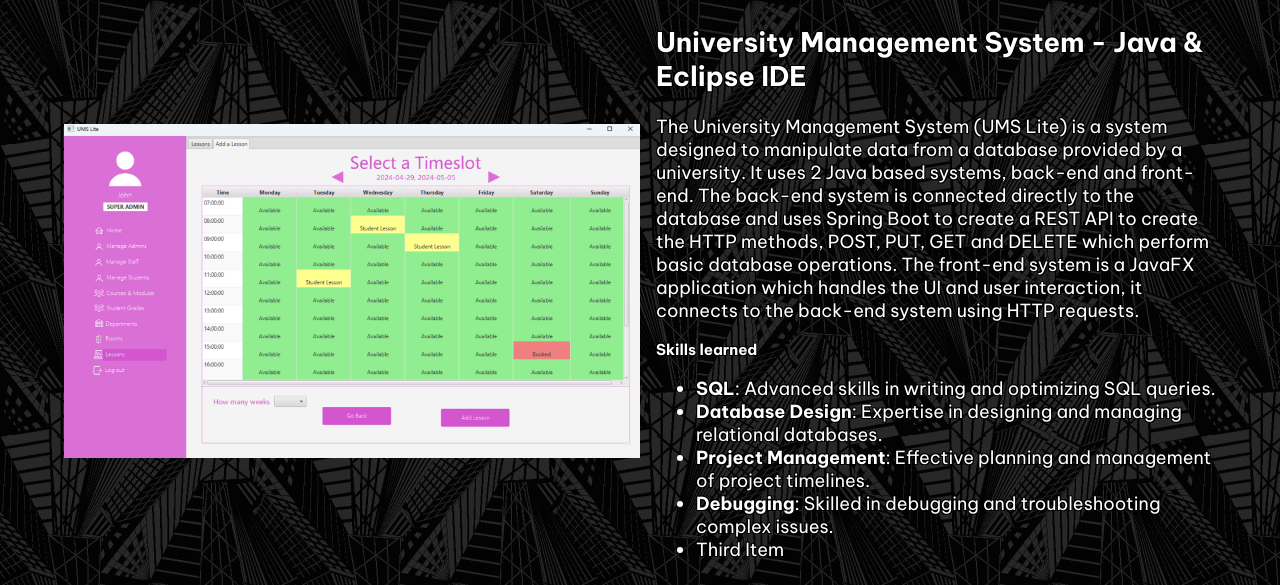
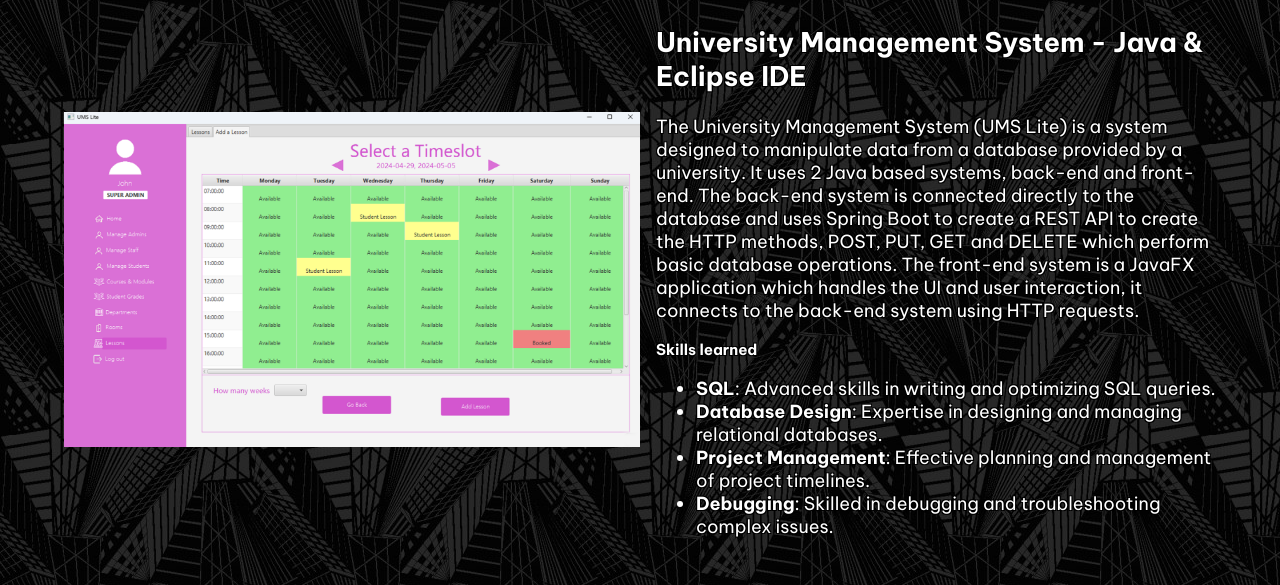
Before and after one commit to DV52352352/portfolio, a plain HTML site: page projects.html in a window 1280 px wide. Shown: the part 147-732 px from the top of the page. Drawn offline with Linux system fonts and the light colour scheme; grey boxes are pictures that could not be loaded; a web font is replaced by a local one.

Commit message:
Update projects.html

```diff
--- a/projects.html
+++ b/projects.html
@@ -34,7 +34,6 @@
               <li><b>Database Design</b>: Expertise in designing and managing relational databases.</li>
               <li><b>Project Management</b>: Effective planning and management of project timelines.</li>
               <li><b>Debugging</b>: Skilled in debugging and troubleshooting complex issues.</li>
-              <li>Third Item</li>
             </ul>
           </div>
         </div>
```
